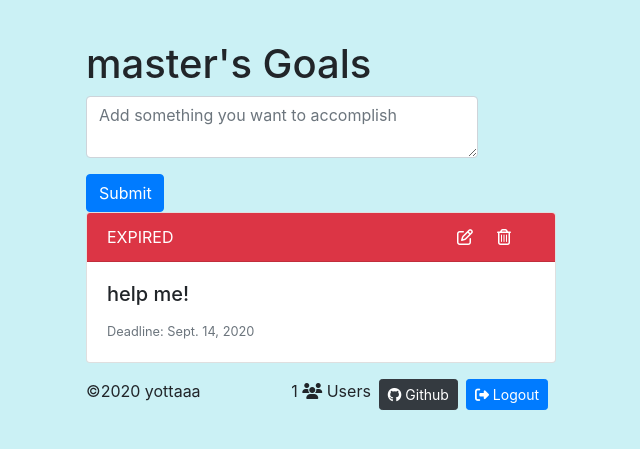
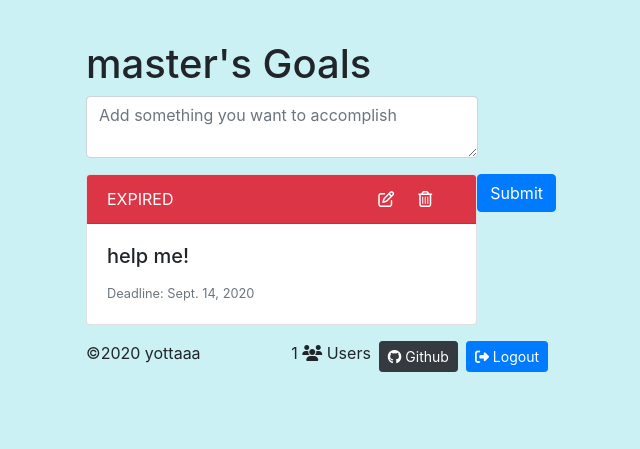
Before and after one commit to yottaaa/todowithdeadline, a Django app: page /todo/ in a window 1280 px wide. Shown: the top 449 px of the page, without its empty margins (319-959 px from the left). Run offline with Django 3.2, Linux system fonts and the light colour scheme; a user stored in the database is signed in; data comes from the database, SQL or seed files in the repository; some libraries are stand-ins or nearby versions.

Commit message:
change btn location

```diff
--- a/todoapp/templates/todoapp/index.html
+++ b/todoapp/templates/todoapp/index.html
@@ -10,7 +10,7 @@
                 <form action="{% url 'addtask' %}" method="POST" class="form">
                     {% csrf_token %}
                     <textarea class="form-control col-10 mb-3" name='task' placeholder="Add something you want to accomplish" style="width: 100%;"></textarea>
-                    <input class="btn btn-primary col-2" type="submit">
+                    <input class="btn btn-primary float-right" type="submit">
                 </form>
             </div>
             <div class="col-12">
```
